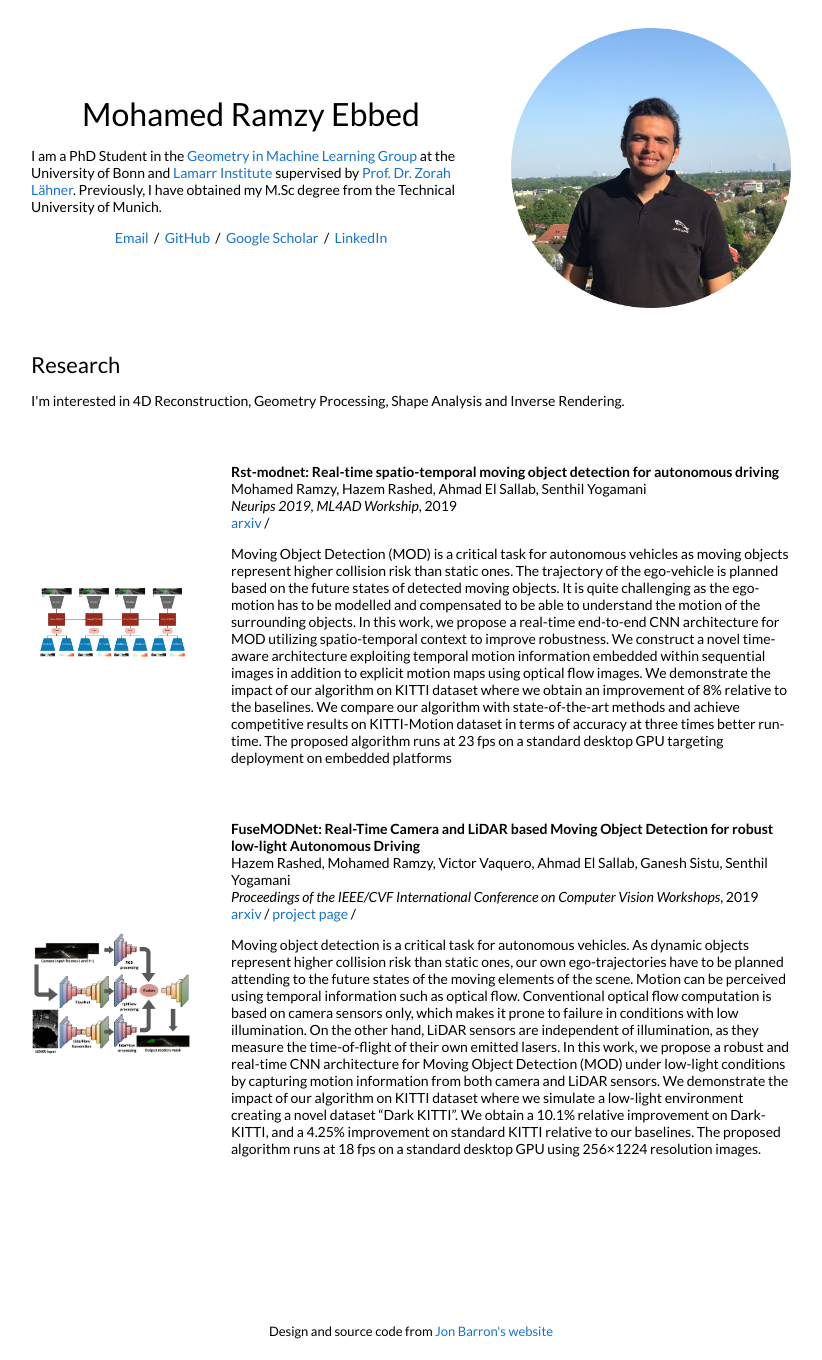
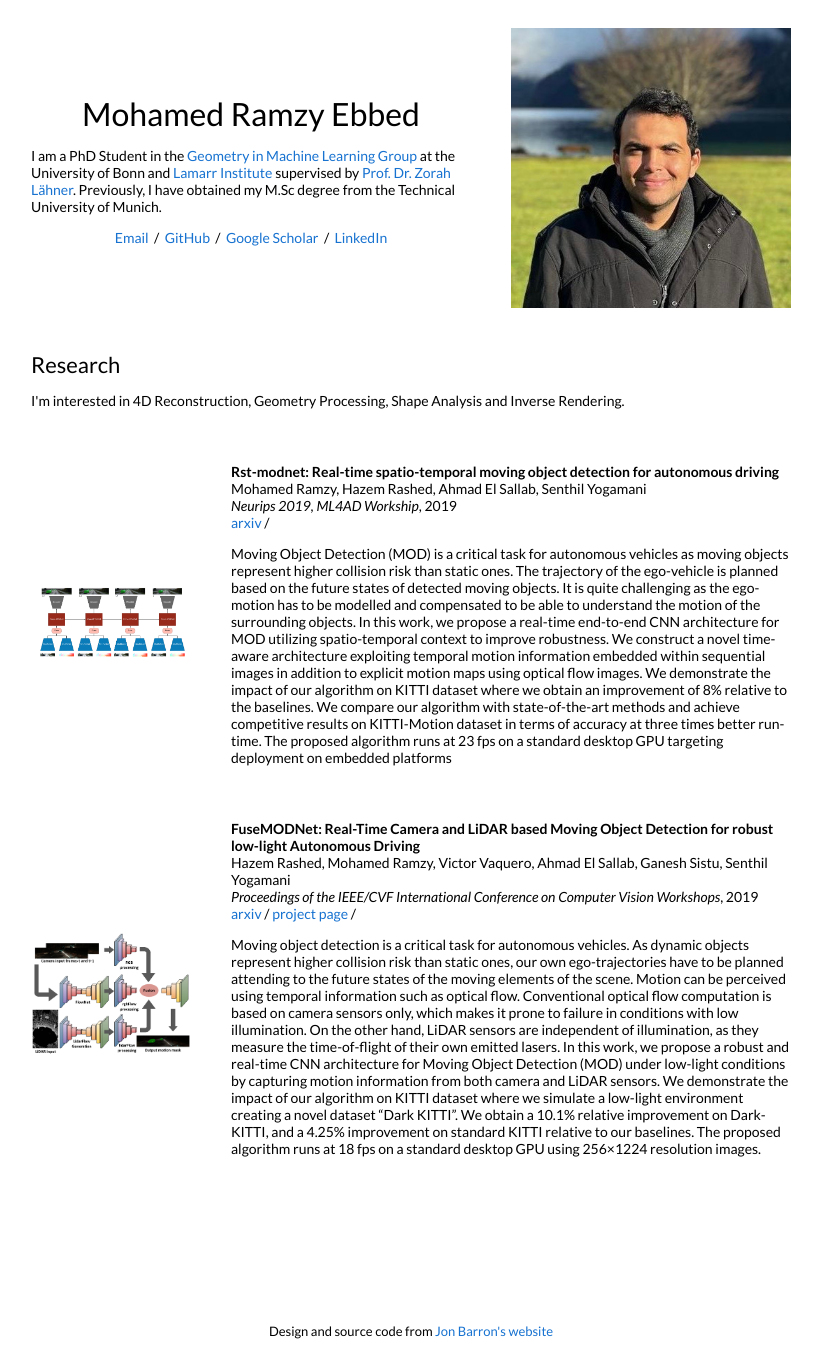
Before and after one commit to mohamed-ebbed/mohamed-ebbed.github.io, a Jekyll site: the page built from _posts/2010-06-22-rstmodnet.markdown, in a window 1280 px wide. Shown: the whole page, without its empty margins (229-1051 px from the left). Built offline with Jekyll 4.4.1, drawn with Linux system fonts in a browser that asks for light colours.

Commit message:
updating personal photo

```diff
--- a/_layouts/default.html
+++ b/_layouts/default.html
@@ -37,7 +37,7 @@
               </p>
             </td>
             <td style="padding:2.5%;width:40%;max-width:40%">
-              <img style="width:100%;max-width:100%" alt="profile photo" src="images/main_pic.png">
+              <img style="width:100%;max-width:100%" alt="profile photo" src="images/mohamed_personal.jpg">
             </td>
           </tr>
         </table>
```
